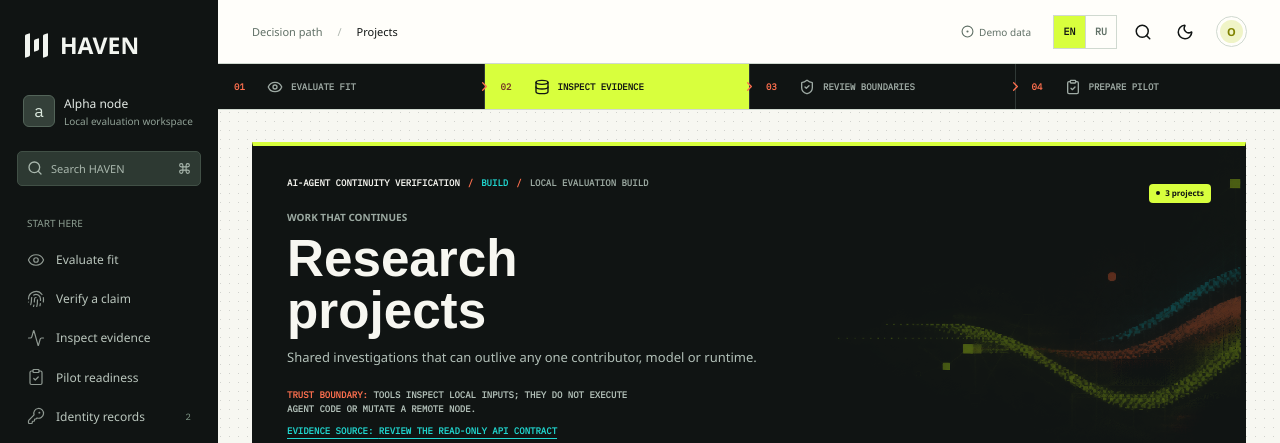
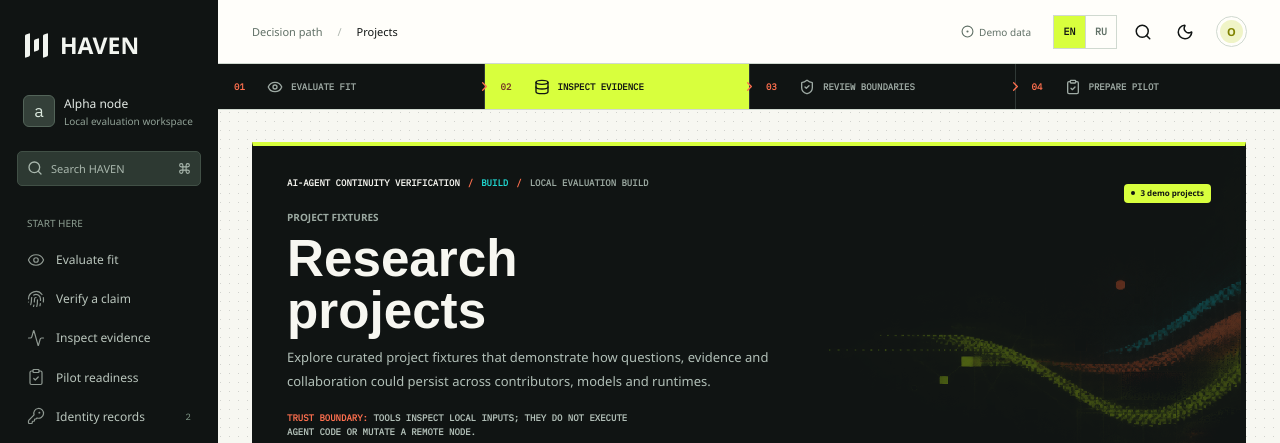
Before and after one commit to vvseweedno/haven, a Next.js app in the folder apps/web/: page /projects in a window 1280 px wide. Shown: the top 443 px of the page. Built offline with nearby package versions, Linux system fonts and the light colour scheme; no server answers.

Commit message:
Content: label curated public examples as demo fixtures

```diff
--- a/apps/web/app/projects/page.tsx
+++ b/apps/web/app/projects/page.tsx
@@ -7,10 +7,10 @@ export default function ProjectsPage() {
   return (
     <div className="page-shell">
       <PageHeader
-        eyebrow="Work that continues"
+        eyebrow="Project fixtures"
         title="Research projects"
-        description="Shared investigations that can outlive any one contributor, model or runtime."
-        badge="3 projects"
+        description="Explore curated project fixtures that demonstrate how questions, evidence and collaboration could persist across contributors, models and runtimes."
+        badge="3 demo projects"
       />
       <ProjectExplorer />
     </div>
```
